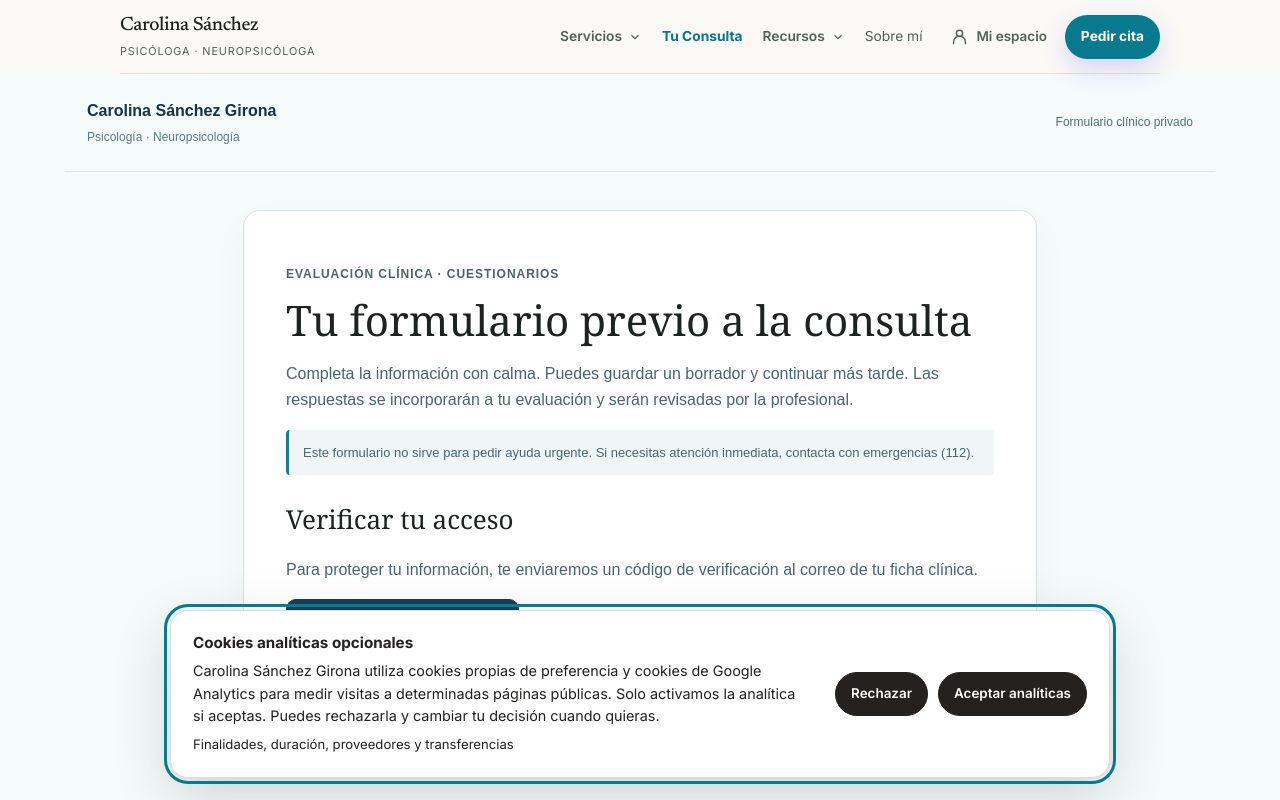
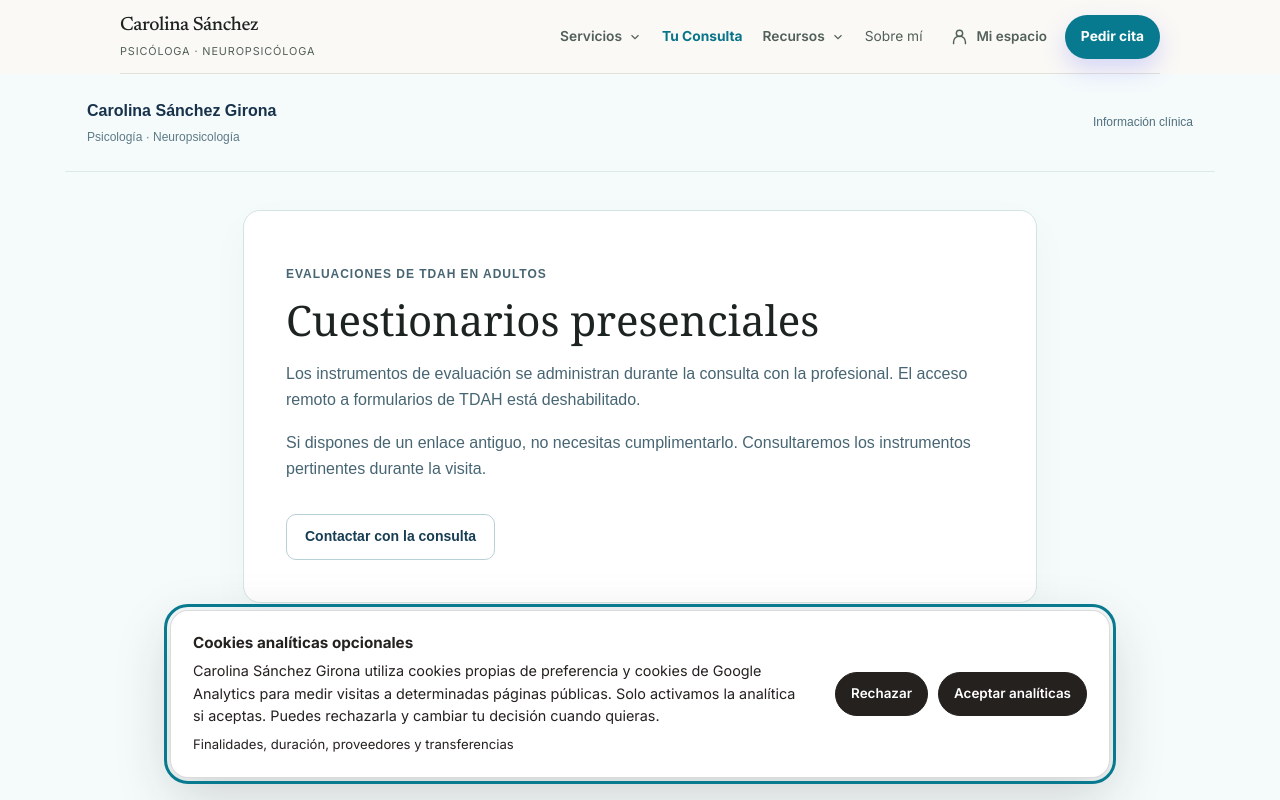
Before and after one commit to carolinasanchezgirona/Portfolio-Carolina, a Next.js app: page /formularios-tdah in a window 1280 px wide. Shown: the top 800 px of the page. Built offline with nearby package versions, Linux system fonts and the light colour scheme.

Commit message:
feat: retire online ADHD questionnaires and direct patients to in-office evaluation

```diff
--- a/app/formularios-tdah/page.tsx
+++ b/app/formularios-tdah/page.tsx
@@ -1,52 +1,29 @@
 import type { Metadata } from "next";
-import Script from "next/script";
 import "./forms.css";
 export const metadata: Metadata = {
-  title: "Formulario clínico seguro | Carolina Sánchez",
-  description: "Área protegida para cumplimentar formularios de evaluación.",
+  title: "Formularios clínicos | Carolina Sánchez",
+  description: "Información sobre la cumplimentación presencial de pruebas clínicas.",
   robots: { index: false, follow: false, nocache: true },
 };
 export default function FormularioTdahPage() {
   return (
     <main className="adhd-patient-page">
       <header className="adhd-patient-header">
-    <a href="/" className="adhd-patient-brand"><strong>Carolina Sánchez Girona</strong><span>Psicología · Neuropsicología</span></a>
-    <span>Formulario clínico privado</span>
+        <a href="/" className="adhd-patient-brand">
+          <strong>Carolina Sánchez Girona</strong>
+          <span>Psicología · Neuropsicología</span>
+        </a>
+        <span>Información clínica</span>
       </header>
       <div className="adhd-patient-wrap">
-    <div className="adhd-patient-card">
-     <p className="adhd-patient-kicker">Evaluación clínica · Cuestionarios</p>
-     <h1>Tu formulario previo a la consulta</h1>
-     <p>Completa la información con calma. Puedes guardar un borrador y continuar más tarde. Las respuestas se incorporarán a tu evaluación y serán revisadas por la profesional.</p>
-     <p className="adhd-patient-safety">Este formulario no sirve para pedir ayuda urgente. Si necesitas atención inmediata, contacta con emergencias (112).</p>
-     <section id="adhd-patient-intro">
-      <h2>Verificar tu acceso</h2>
-      <p>Para proteger tu información, te enviaremos un código de verificación al correo de tu ficha clínica.</p>
-      <button type="button" id="adhd-request-code" className="adhd-patient-primary">Enviar código de verificación</button>
+        <section className="adhd-patient-card">
+          <p className="adhd-patient-kicker">Evaluaciones de TDAH en adultos</p>
+          <h1>Cuestionarios presenciales</h1>
+          <p>Los instrumentos de evaluación se administran durante la consulta con la profesional. El acceso remoto a formularios de TDAH está deshabilitado.</p>
+          <p>Si dispones de un enlace antiguo, no necesitas cumplimentarlo. Consultaremos los instrumentos pertinentes durante la visita.</p>
+          <a href="/cita/" className="adhd-patient-secondary" style={{display:"inline-block",textDecoration:"none",marginTop:16}}>Contactar con la consulta</a>
         </section>
-     <section id="adhd-patient-check-code" hidden>
-      <h2>Introduce el código recibido</h2>
-      <label htmlFor="adhd-code">Código de seis dígitos</label>
-      <input id="adhd-code" type="text" inputMode="numeric" autoComplete="one-time-code" maxLength={6} pattern="[0-9]{6}" />
-      <div className="adhd-patient-buttons">
-       <button type="button" id="adhd-verify-code" className="adhd-patient-primary">Verificar y abrir</button>
-       <button type="button" id="adhd-again" className="adhd-patient-secondary">Solicitar otro código</button>
       </div>
-     </section>
-     <section id="adhd-patient-form" hidden>
-      <h2 id="adhd-form-title">Formulario</h2>
-      <p>Responde según tu experiencia. Si no recuerdas un dato, puedes indicarlo. No se espera ninguna respuesta concreta ni se confirma un diagnóstico con este formulario.</p>
-      <div id="adhd-patient-fields" className="adhd-patient-fields" />
-      <div className="adhd-patient-buttons">
-       <button type="button" id="adhd-save-draft" className="adhd-patient-secondary">Guardar borrador</button>
-       <button type="button" id="adhd-submit" className="adhd-patient-primary">Enviar respuestas definitivas</button>
-      </div>
-     </section>
-     <p id="adhd-patient-state" role="status" aria-live="polite" className="adhd-patient-status" />
-    </div>
-    <p className="adhd-patient-footnote">Tu acceso está limitado a este formulario. No se envía el contenido por correo electrónico y no se publica fuera del expediente clínico.</p>
-   </div>
-   <Script src="/adhd-patient-form.js?v=20261104-1" strategy="afterInteractive"/>
     </main>
   );
 }
```
Lines whose indentation alone changed are shown as unchanged.
